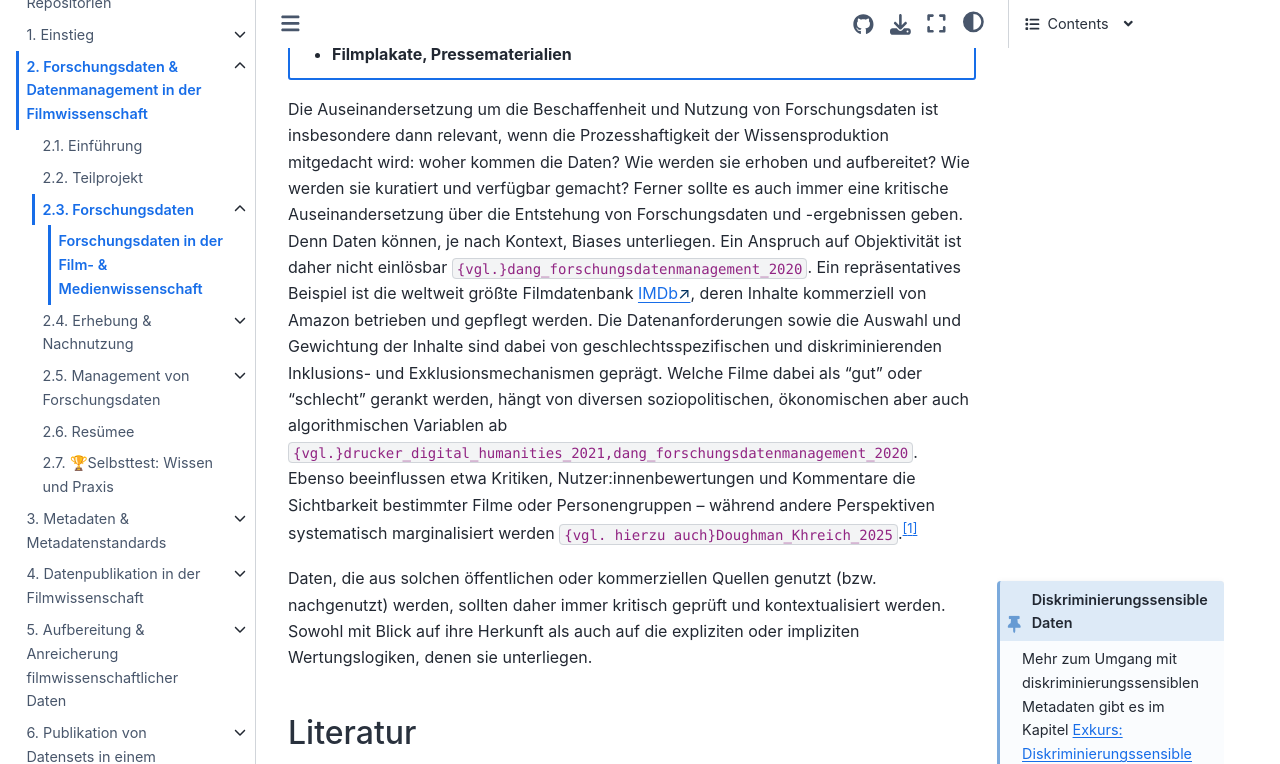
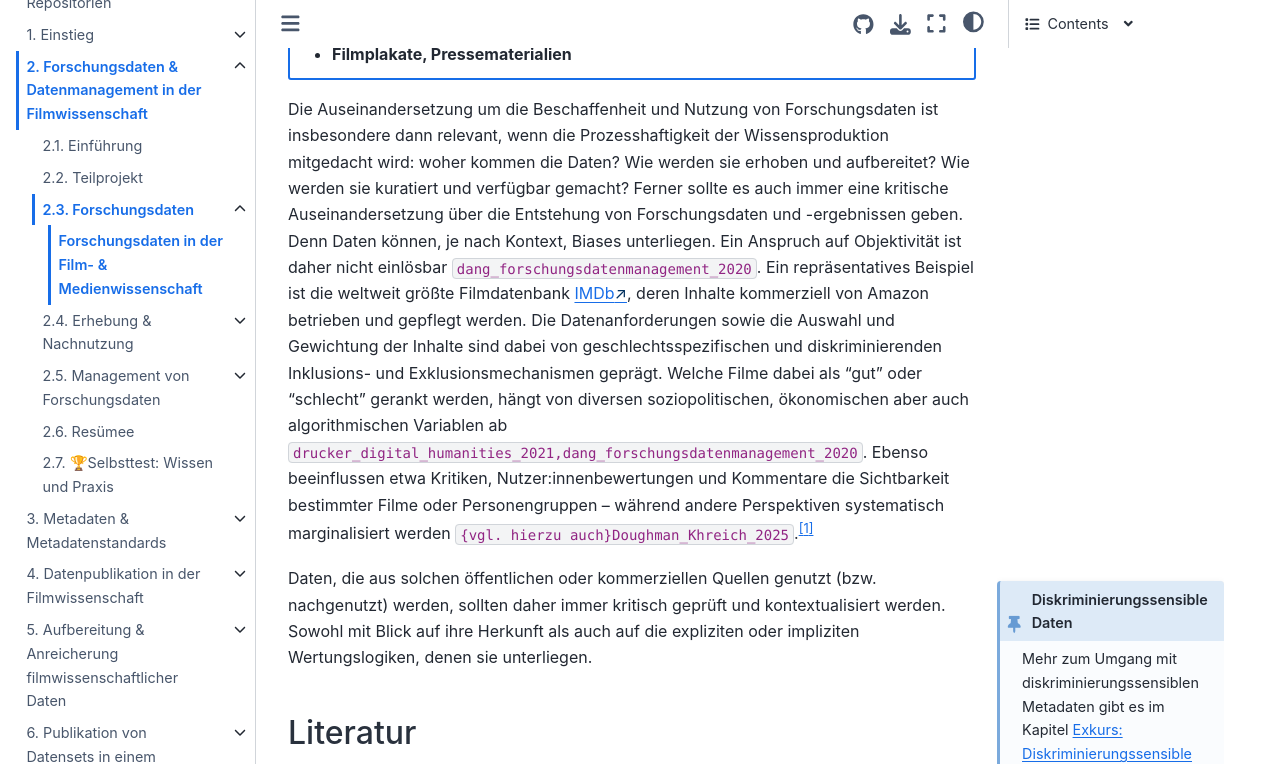
Before and after one commit to lam1aa/Bewegtes-Bild-Fallstudie-3, a Jupyter Book: the page built from 02_forschungsdaten_fdm/forschungsdaten_fiwi.md, in a window 1280 px wide and 900 px high, scrolled down 1867 px, cut to the strip 0-764 px from the top of the window. Built offline with Jupyter Book 1.0.4 settings and Sphinx 7.4.7 and the Sphinx Book theme 1.1.4, drawn with Linux system fonts in a browser that asks for light colours; cross-references to code outside the pages are shown as plain code; some of the changed text lies outside the part shown.

Commit message:
docs: remove "vgl." from citations for consistency

`````diff
--- a/02_forschungsdaten_fdm/forschungsdaten_fiwi.md
+++ b/02_forschungsdaten_fdm/forschungsdaten_fiwi.md
@@ -1,9 +1,9 @@
 # Forschungsdaten in der Film- & Medienwissenschaft
 
-Unter film- und medienwissenschaftliche Forschungsdaten fallen diverse **textuelle, visuelle, auditive und audiovisuelle Datentypen**, die entweder primär selbst Untersuchungsgegenstand sind (z. B. ein Film) oder zu denen in sekundären Arbeitsschritten Dokumentationen und Dateien entstehen (z. B. Annotationen) {cite}`{vgl.}matuszkiewicz_forschungsdatenmanagement_2022`.
+Unter film- und medienwissenschaftliche Forschungsdaten fallen diverse **textuelle, visuelle, auditive und audiovisuelle Datentypen**, die entweder primär selbst Untersuchungsgegenstand sind (z. B. ein Film) oder zu denen in sekundären Arbeitsschritten Dokumentationen und Dateien entstehen (z. B. Annotationen) {cite}`matuszkiewicz_forschungsdatenmanagement_2022`.
 
 Wie Sarah-Mai Dang herausstellt, gewinnen Forschungsdaten in der Film- und Medienwissenschaft zunehmend an Bedeutung. Diese Entwicklung sei auf mehrere Ursachen zurückzuführen: zum einen den wachsenden Diskurs um digitale Methoden und Werkzeuge in der Forschung, zum anderen den Ausbau der Digital Humanities und entsprechender Infrastrukturprojekte wie beispielsweise <a href="https://de.dariah.eu/" class="external-link" target="_blank">DARIAH-DE </a> – der deutschen Initiative für digitale Infrastrukturen in den Geistes- und Kulturwissenschaften.
-Vor diesem Hintergrund ist es notwendig, sowohl den Begriff der *Forschungsdaten* als auch die konzeptionelle Seite des *Forschungsdatenmanagements* aus der Perspektive unserer Fachdisziplin zu definieren und an die fachspezifischen Anforderungen anzupassen. Besonders relevant ist dabei die Heterogenität der Daten und Datenquellen, die aus dem Medium Bewegtbild selbst hervorgehen. Hinzu kommt die Frage des Urheberrechts für Film- und Videoquellen – eine Herausforderung, mit der die Film- und Medienwissenschaft nach wie vor konfrontiert ist {cite}`{vgl.}dang_forschungsdatenmanagement_2020`.
+Vor diesem Hintergrund ist es notwendig, sowohl den Begriff der *Forschungsdaten* als auch die konzeptionelle Seite des *Forschungsdatenmanagements* aus der Perspektive unserer Fachdisziplin zu definieren und an die fachspezifischen Anforderungen anzupassen. Besonders relevant ist dabei die Heterogenität der Daten und Datenquellen, die aus dem Medium Bewegtbild selbst hervorgehen. Hinzu kommt die Frage des Urheberrechts für Film- und Videoquellen – eine Herausforderung, mit der die Film- und Medienwissenschaft nach wie vor konfrontiert ist {cite}`dang_forschungsdatenmanagement_2020`.
 Durch das "äußerst heterogene Material" {cite}`dang_forschungsdatenmanagement_2020` sowie die typische Vermischung und Zusammensetzung verschiedener Datentypen, wie z. B. Audio- und Videoaufnahmen, ist es nicht immer möglich, genaue Kategorisierungen vorzunehmen. Sind Screenshots oder extrahierte Szenen aus einem Film bereits Sekundärdaten, da sie eine zeitlich selektive und repräsentative Auswahl des Originalmaterials darstellen oder immer noch im Ursprung Teil der Primärquelle? Gleiches gilt für digitale Kopien oder restaurierte Fassungen eines Films, die das Originalmaterial zwar bewahren, zugleich aber durch den Prozess der Digitalisierung oder Restaurierung neue mediale, technische und ästhetische Eigenschaften erzeugen.
 
 Auch wenn sich nicht alle Forschungsdaten eindeutig zuordnen lassen, ist es für eine gute Dokumentation und Organisation im Forschungsalltag notwendig, sowohl nachgenutzte als auch neu erhobene Daten kategorial zu definieren.
@@ -56,9 +56,9 @@ name: primär-sekundärdaten
 :::
 ::::
 
-Die Auseinandersetzung um die Beschaffenheit und Nutzung von Forschungsdaten ist insbesondere dann relevant, wenn die Prozesshaftigkeit der Wissensproduktion mitgedacht wird: woher kommen die Daten? Wie werden sie erhoben und aufbereitet? Wie werden sie kuratiert und verfügbar gemacht? Ferner sollte es auch immer eine kritische Auseinandersetzung über die Entstehung von Forschungsdaten und -ergebnissen geben. Denn Daten können, je nach Kontext, Biases unterliegen. Ein Anspruch auf Objektivität ist daher nicht einlösbar {cite}`{vgl.}dang_forschungsdatenmanagement_2020`.
+Die Auseinandersetzung um die Beschaffenheit und Nutzung von Forschungsdaten ist insbesondere dann relevant, wenn die Prozesshaftigkeit der Wissensproduktion mitgedacht wird: woher kommen die Daten? Wie werden sie erhoben und aufbereitet? Wie werden sie kuratiert und verfügbar gemacht? Ferner sollte es auch immer eine kritische Auseinandersetzung über die Entstehung von Forschungsdaten und -ergebnissen geben. Denn Daten können, je nach Kontext, Biases unterliegen. Ein Anspruch auf Objektivität ist daher nicht einlösbar {cite}`dang_forschungsdatenmanagement_2020`.
 Ein repräsentatives Beispiel ist die weltweit größte Filmdatenbank <a href="https://www.imdb.com/de/" class="external-link" target="_blank">IMDb</a>, deren Inhalte kommerziell von Amazon betrieben und gepflegt werden.
-Die Datenanforderungen sowie die Auswahl und Gewichtung der Inhalte sind dabei von geschlechtsspezifischen und diskriminierenden Inklusions- und Exklusionsmechanismen geprägt. Welche Filme dabei als "gut" oder "schlecht" gerankt werden, hängt von diversen soziopolitischen, ökonomischen aber auch algorithmischen Variablen ab {cite:p}`{vgl.}drucker_digital_humanities_2021,dang_forschungsdatenmanagement_2020`. Ebenso beeinflussen etwa Kritiken, Nutzer:innenbewertungen und Kommentare die Sichtbarkeit bestimmter Filme oder Personengruppen – während andere Perspektiven systematisch marginalisiert werden {cite}`{vgl. hierzu auch}Doughman_Khreich_2025`.[^1]
+Die Datenanforderungen sowie die Auswahl und Gewichtung der Inhalte sind dabei von geschlechtsspezifischen und diskriminierenden Inklusions- und Exklusionsmechanismen geprägt. Welche Filme dabei als "gut" oder "schlecht" gerankt werden, hängt von diversen soziopolitischen, ökonomischen aber auch algorithmischen Variablen ab {cite:p}`drucker_digital_humanities_2021,dang_forschungsdatenmanagement_2020`. Ebenso beeinflussen etwa Kritiken, Nutzer:innenbewertungen und Kommentare die Sichtbarkeit bestimmter Filme oder Personengruppen – während andere Perspektiven systematisch marginalisiert werden {cite}`{vgl. hierzu auch}Doughman_Khreich_2025`.[^1]
 ````{margin}
 ```{admonition} Diskriminierungssensible Daten
 :class: hinweis
`````
Also changed, not shown: 02_forschungsdaten_fdm/einführung_forschungsdaten.md (+2 -2 lines), 02_forschungsdaten_fdm/erhebung_nachnutzung.md (+4 -4 lines), 02_forschungsdaten_fdm/forschungsdaten.md (+2 -2 lines), 02_forschungsdaten_fdm/nachnutzung_ethik.md (+7 -1 lines).
